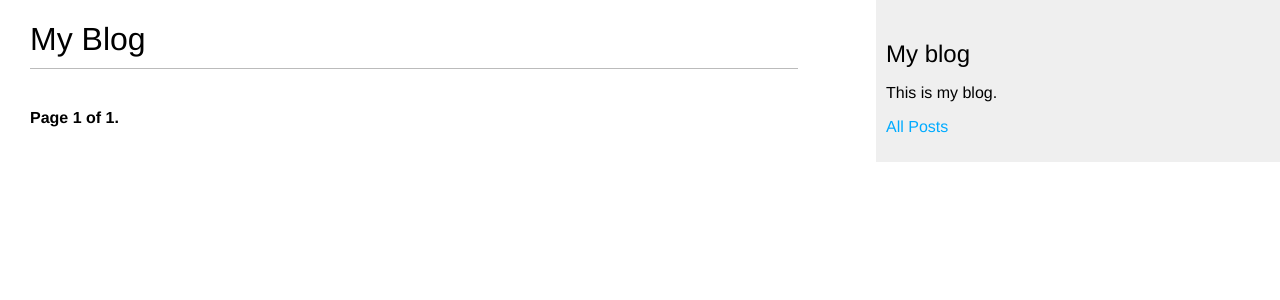
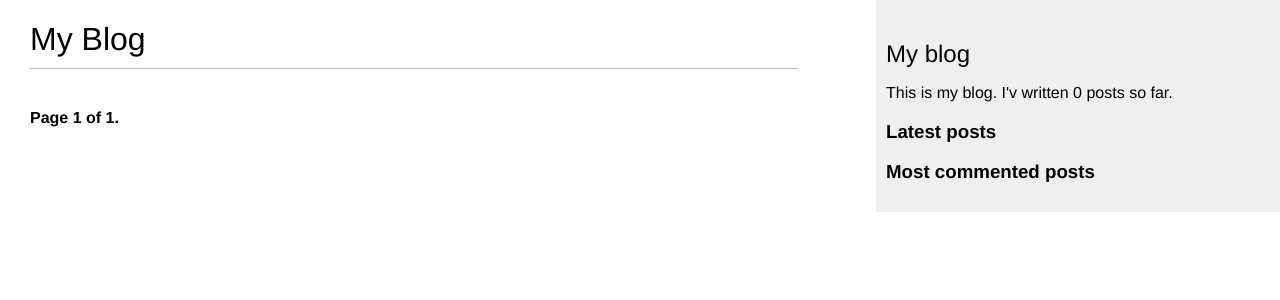
Before and after one commit to mohandgnibi/Django5_By_Example, a Django app: page / in a window 1280 px wide. Shown: the top 300 px of the page. Run offline with Django 5.2, Linux system fonts and the light colour scheme; data that the repository does not hold is empty.

Commit message:
Chapter3 -Creating custom template tags and filters

```diff
--- a/Blog_Application/blog/templates/blog/base.html
+++ b/Blog_Application/blog/templates/blog/base.html
@@ -1,3 +1,4 @@
+{% load blog_tags %}
 {% load static %}
 <!DOCTYPE html>
 <html>
@@ -12,8 +13,24 @@
     </div>
     <div id="sidebar">
       <h2>My blog</h2>
-      <p>This is my blog.</p>
-      <p><a href="{% url 'blog:post_list' %}">All Posts</a></p>
+      <p>
+        This is my blog.
+        I'v written {% total_posts %} posts so far.
+      </p>
+
+      <h3>Latest posts</h3>
+      {% show_latest_posts 3 %}
+
+      <h3>Most commented posts</h3>
+      {% get_most_commented_posts as most_commented_posts %}
+      <ul>
+        {% for post in most_commented_posts %}
+          <li>
+            <a href="{{ post.get_absolute_url }}">{{ post.title }}</a>
+          </li>
+        {% endfor %}
+      </ul>
+
     </div>
   </body>
 </html>
--- a/Blog_Application/blog/templates/blog/post/detail.html
+++ b/Blog_Application/blog/templates/blog/post/detail.html
@@ -1,4 +1,5 @@
 {% extends 'blog/base.html' %}
+{% load blog_tags %}
 
 {% block title %}{{ post.title }}{% endblock title %}
 
@@ -7,7 +8,7 @@
   <p class="date">
     Published {{ post.publish }} by {{ post.author }}
   </p>
-  {{ post.body|linebreaks }}
+  {{ post.body|markdown }}
   <p>
     <a href="{% url 'blog:post_share' post.id %}">
       Share this post
--- /dev/null
+++ b/Blog_Application/blog/templates/blog/post/latest_posts.html
@@ -0,0 +1,7 @@
+<ul>
+  {% for post in latest_posts %}
+    <li>
+      <a href="{{ post.get_absolute_url }}">{{ post.title }}</a>
+    </li>
+  {% endfor %}
+</ul>
--- a/Blog_Application/blog/templates/blog/post/list.html
+++ b/Blog_Application/blog/templates/blog/post/list.html
@@ -1,4 +1,5 @@
 {% extends 'blog/base.html' %}
+{% load blog_tags %}
 
 {% block title %}My Blog{% endblock title %}
 
@@ -7,7 +8,7 @@
   <h1>My Blog</h1>
 
   {% if tag %}
-    <h2>Posts tagged with "{{ tag.name }}</h2>
+    <h2>Posts tagged with "{{ tag.name }}"</h2>
   {% endif %}
 
   {% for post in posts %}
@@ -29,7 +30,7 @@
     <p class="date">
       Published {{ post.publish }} by {{ post.author }}
     </p>
-    {{ post.body|truncatewords:30|linebreaks }}
+    {{ post.body|markdown|truncatewords_html:30 }}
   {% endfor %}
 
   {% include 'pagination.html' with page=posts %}
--- a/Blog_Application/blog/templates/blog/post/share.html
+++ b/Blog_Application/blog/templates/blog/post/share.html
@@ -8,6 +8,7 @@
     <p>
       "{{ post.title }}" was successfully sent to {{ form.cleaned_data.to }}.
     </p>
+    <p><a href="{% url 'blog:post_list' %}">&laquo; All Posts</a></p>
   {% else %}
     <h1>Share "{{ post.title }}" by e-mail</h1>
     <form method="post" novalidate>
@@ -15,5 +16,6 @@
       {{ form.as_p }}
       <input type="submit" value="Send e-mail">
     </form>
+
   {% endif %}
 {% endblock content %}
--- /dev/null
+++ b/Blog_Application/blog/templatetags/blog_tags.py
@@ -0,0 +1,31 @@
+from django import template
+from django.db.models import Count
+import markdown
+from django.utils.safestring import mark_safe
+
+from ..models import Post
+
+register = template.Library()
+
+
+@register.simple_tag
+def total_posts():
+    return Post.published.count()
+
+
+@register.inclusion_tag('blog/post/latest_posts.html')
+def show_latest_posts(count=5):
+    latest_posts = Post.published.order_by('-publish')[:count]
+    return {'latest_posts': latest_posts}
+
+
+@register.simple_tag
+def get_most_commented_posts(count=5):
+    return Post.published.annotate(
+        total_comments=Count('comments')
+    ).order_by('-total_comments')[:count]
+
+
+@register.filter(name='markdown')
+def markdown_format(text):
+    return mark_safe(markdown.markdown(text))
--- a/Blog_Application/requirements.txt
+++ b/Blog_Application/requirements.txt
@@ -2,6 +2,8 @@ asgiref==3.8.1
 black==24.4.2
 click==8.1.7
 Django==5.0.7
+django-taggit==5.0.1
+Markdown==3.6
 mypy-extensions==1.0.0
 packaging==24.1
 pathspec==0.12.1
```
Also changed, not shown: Blog_Application/blog/templatetags/__init__.py (added).
